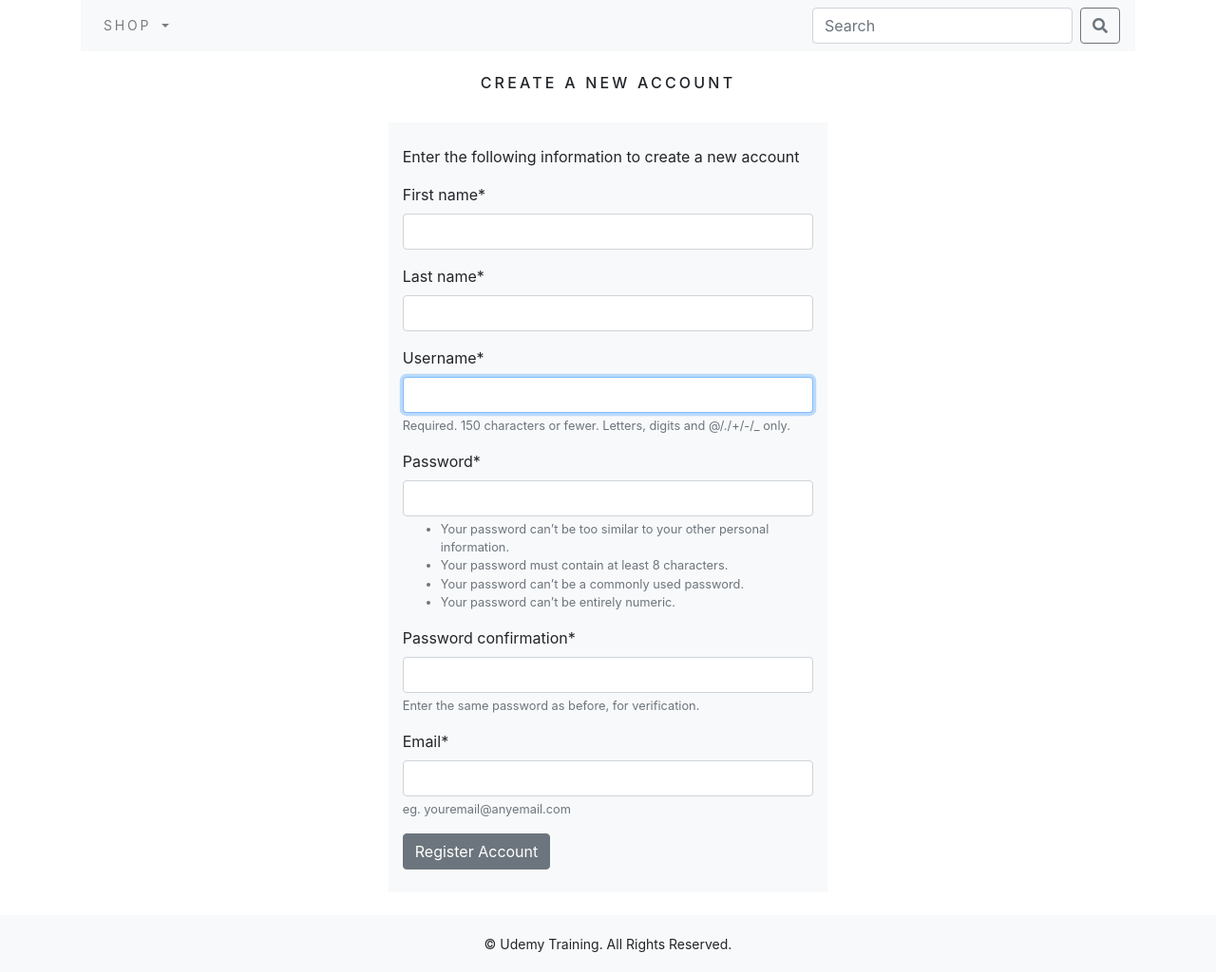
After one commit to gmachielsen/ecommerceproject, a Django app: page /account/create/ in a window 1280 px wide. The commit adds this page. Shown: the part 26-1050 px from the top of the page at 95% size. Run offline with Django 3.2, Linux system fonts and the light colour scheme; data comes from the database, SQL or seed files in the repository; both versions use the stored data as it was after the commit; data that the repository does not hold is empty; some libraries are stand-ins or nearby versions.

Commit message:
thanks page and signup created

```diff
--- a/cart/views.py
+++ b/cart/views.py
@@ -99,7 +99,7 @@ def cart_detail(request, total=0, counter=0, cart_items = None):
 					products.stock = int(order_item.product.stock - order_item.quantity)
 					products.save()
 					order_item.delete()
-				return redirect('shop:allProdCat')
+				return redirect('order:thanks', order_details.id)
 			except ObjectDoesNotExist:
 				pass
 		except stripe.error.CardError as e:
--- a/ecommerce/settings.py
+++ b/ecommerce/settings.py
@@ -38,6 +38,7 @@ INSTALLED_APPS = [
     'django.contrib.messages',
     'django.contrib.staticfiles',
     'cart',
+    'crispy_forms',
     'order',
     'search_app',
     'shop',
@@ -135,3 +136,4 @@ MEDIA_ROOT = os.path.join(BASE_DIR,'static','media')
 
 STRIPE_PUBLISHABLE_KEY = 'pk_test_xwkxNTrSC2zwYi6XtU1LVe8B00doF4DJ0Z'
 STRIPE_SECRET_KEY = 'sk_test_TyCOjUtqw9ynVT97zZkpEN4300spxJ2H4v'
+CRISPY_TEMPLATE_PACK = 'bootstrap4'
--- a/ecommerce/urls.py
+++ b/ecommerce/urls.py
@@ -24,6 +24,8 @@ urlpatterns = [
     path('shop/', include('shop.urls')),
     path('search/', include('search_app.urls')),
     path('cart/', include('cart.urls')),
+    path('order/', include('order.urls')),
+	path('account/create/', views.signupView, name='signup'),
 ]
 
 if settings.DEBUG:
--- /dev/null
+++ b/order/urls.py
@@ -0,0 +1,8 @@
+from django.urls import path
+from . import views
+
+app_name = 'order'
+
+urlpatterns = [
+    path('thanks/<int:order_id>/', views.thanks, name='thanks'),
+]
--- /dev/null
+++ b/shop/forms.py
@@ -0,0 +1,12 @@
+from django import forms
+from django.contrib.auth.forms import UserCreationForm
+from django.contrib.auth.models import User
+
+class SignUpForm(UserCreationForm):
+    first_name = forms.CharField(max_length=100, required=True)
+    last_name = forms.CharField(max_length=100, required=True)
+    email = forms.EmailField(max_length=254, help_text='eg. youremail@anyemail.com')
+
+    class Meta:
+        model = User
+        fields = ('first_name', 'last_name', 'username', 'password1', 'password2')
--- /dev/null
+++ b/shop/templates/accounts/signup.html
@@ -0,0 +1,47 @@
+{% extends 'base.html' %}
+{% load staticfiles %}
+{% load crispy_forms_tags %}
+{% block metadiscription %}
+  Sign up to get a new account with us.
+{% endblock %}
+{% block title %}
+  Create a New Account
+{% endblock %}
+{% block content %}
+  <div class="">
+    {% if not form.is_valid %}
+      <div class="mx-auto">
+        <br>
+        <h2 class="my_title text-center">Create a new account</h2>
+        <br>
+        <div class="col-9 col-sm-9 col-md-6 col-lg-5 mx-auto bg-light">
+          <br>
+          <p>Enter the following information to create a new account</p>
+          <form class="" method="post">
+            {% csrf_token %}
+            <p>{{ form | crispy }} </p>
+            <button type="submit" name="button" class="btn btn-secondary">Register Account</button>
+          </form>
+          <br>
+        </div>
+      </div>
+    {% else %}
+      <div class="mx-auto">
+        <br>
+        <h2 class="my_title text-center">Your account has been succesfully created</h2>
+        <br>
+        <div class="">
+          <p>
+            Dear Customer,
+            <br>
+            <br>
+            Your account has been created and it is ready to use.
+            <br>
+            <a href="{% url 'shop:allProdCat' %}">Continue shopping</a>
+          </p>
+        </div>
+      </div>
+    {% endif %}
+  </div>
+  <br>
+{% endblock %}
--- a/shop/views.py
+++ b/shop/views.py
@@ -1,7 +1,9 @@
-from django.shortcuts import render, get_object_or_404
+from django.shortcuts import render, get_object_or_404, redirect
 from django.http import HttpResponse
 from .models import Category, Product
 from django.core.paginator import Paginator, EmptyPage, InvalidPage
+from django.contrib.auth.models import Group, User
+from .forms import SignUpForm
 
 # Create your views here.
 def index(request):
@@ -36,3 +38,16 @@ def ProdCatDetail(request,c_slug,product_slug):
 	except Exception as e:
 		raise e
 	return render(request,'shop/product.html', {'product':product})
+
+def signupView(request):
+	if request.method == 'POST':
+		form = SignUpForm(request.POST)
+		if form.is_valid():
+			form.save()
+			username = form.cleaned_data.get('username')
+			signup_user = User.objects.get(username=username)
+			customer_group = Group.objects.get(name='Customer')
+			customer_group.user_set.add(signup_user)
+	else:
+		form = SignUpForm()
+	return render(request, 'accounts/signup.html', {'form':form})
--- a/static/css/custom.css
+++ b/static/css/custom.css
@@ -154,3 +154,8 @@ body {
   background-image: none !important;
   background: none !important;
 }
+
+.errorlist li {
+  color: red;
+  font-weight: bold;
+}
```
Also changed, not shown: order/templates/thanks.html (added, +26 -0 lines), order/views.py (+7 -1 lines), db.sqlite3.
